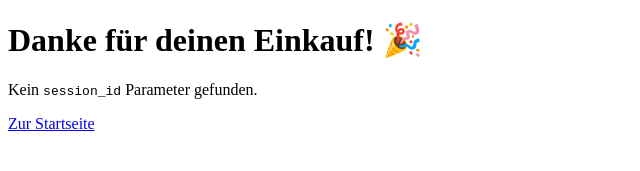
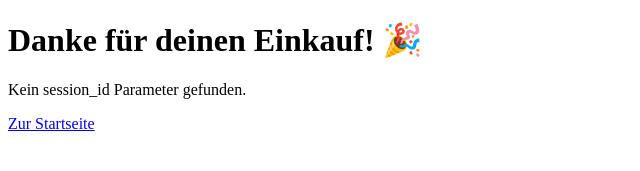
Before and after one commit to amutharajabishan-glitch/Reppify-shop-Simple2, a Next.js app: page /success in a window 1280 px wide. Shown: the top 171 px of the page, without its empty margins (0-640 px from the left). Built offline with nearby package versions, Linux system fonts and the light colour scheme; no server answers.

Commit message:
fix: success route with Suspense + dynamic page

```diff
--- /dev/null
+++ b/app/success/layout.jsx
@@ -0,0 +1,7 @@
+// app/success/layout.jsx
+import { Suspense } from "react";
+
+export default function SuccessLayout({ children }) {
+  // Nur für diesen Route-Teil eine Suspense-Boundary setzen
+  return <Suspense fallback={null}>{children}</Suspense>;
+}
--- a/app/success/page.jsx
+++ b/app/success/page.jsx
@@ -1,6 +1,6 @@
 // app/success/page.jsx
-export const dynamic = "force-dynamic";  // verhindert SSG/Prerender
-export const revalidate = 0;             // kein Cache
+export const dynamic = "force-dynamic";
+export const revalidate = 0;
 
 import Link from "next/link";
 
@@ -11,7 +11,7 @@ export default async function Success({ searchParams }) {
     return (
       <main className="mx-auto max-w-xl p-6 text-center">
         <h1 className="text-3xl font-bold">Danke für deinen Einkauf! 🎉</h1>
-        <p className="mt-2">Kein <code>session_id</code> Parameter gefunden.</p>
+        <p className="mt-2">Kein session_id Parameter gefunden.</p>
         <Link href="/" className="underline mt-4 inline-block">Zur Startseite</Link>
       </main>
     );
```
